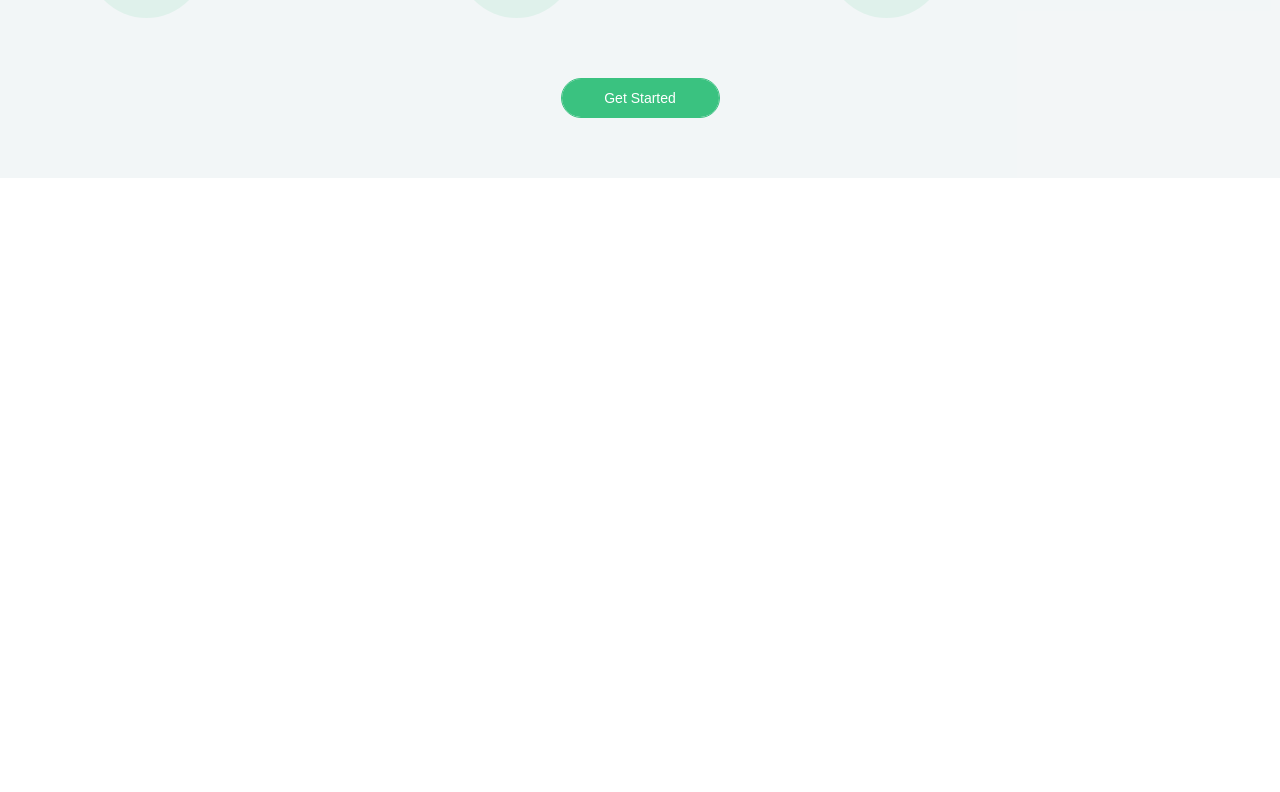
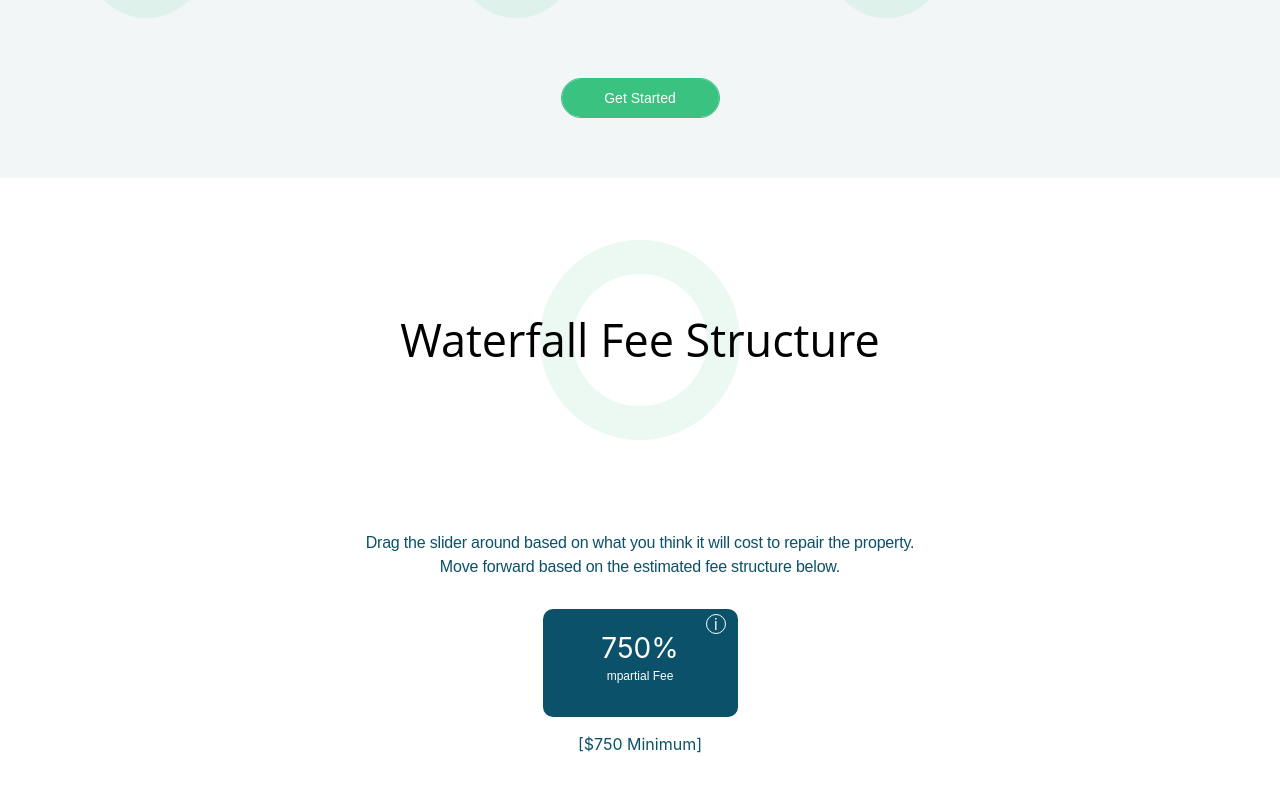
Before and after one commit to Asim26/mpartial_landing_page, a React (Create React App) app: page / in a window 1280 px wide. Shown: the part 1768-2560 px from the top of the page. Before the commit the page ends 1946 px from the top, so only its background shows below. Built offline with nearby package versions, Linux system fonts and the light colour scheme.

Commit message:
c4Howitworks

```diff
--- a/src/components/Main.css
+++ b/src/components/Main.css
@@ -228,3 +228,118 @@
 }
 
 /* -------------------------------------------------- */
+
+
+
+
+
+
+
+/* -------------------------------------------------- */
+
+#Fee-Structure {
+  background-color: rgb(255, 255, 255);
+  justify-content: center;
+  text-align: center;
+  color: rgb(10, 81, 105);
+  padding-bottom: 20px;
+}
+
+#Fee-Structure h1 {
+  text-align: center;
+  background-position: 50%;
+  padding: 12%;
+}
+
+#Fee-Structure .section_title_text {
+  font-family: 'Open Sans', sans-serif;
+  text-align: center;
+  font-weight: 500;
+  font-size: 45px;
+  line-height: 58px;
+  letter-spacing: 0;
+  color: #000;
+  opacity: 1;
+  background-size: 200px 200px;
+  background-repeat: no-repeat;
+  /* background-image: url("/images/background.png"); */
+}
+
+
+.section_title_description {
+	font-family: 'Raleway', sans-serif;
+  	display: block;
+  	letter-spacing: -.19px;
+  	opacity: 1;
+  	padding-top: 20px;
+}
+
+css-ulgnwk-WaterFall {
+  max-width: 620px;
+  margin: 0px auto;
+  text-align: center;
+  font-size: 14px;
+  color: rgb(10, 81, 105);
+}
+
+.section_title_description {
+font-family: 'Raleway', sans-serif;
+  display: block;
+  letter-spacing: -.19px;
+  opacity: 1;
+  padding-top: 20px;
+}
+
+.partial_fee_btn {
+width: 195px;
+height: 108px;
+margin: 30px auto 15px;
+padding: 25px 0;
+text-align: center;
+background: #0a5169;
+border-radius: 10px;
+position: relative;
+}
+
+.partial_fee_btn label {
+font-size: 28px;
+margin: 0;
+font-weight: 400;
+display: block;
+color: #fff;
+line-height: 28px;
+}
+
+.partial_fee_btn span {
+font-size: 12px;
+color: #fff;
+font-weight: 400;
+font-family: 'Raleway', sans-serif;
+}
+
+.partial_fee_btn .info_popup {
+position: absolute;
+right: 6%;
+top: 5%;
+font-size: 15px;
+color: #fff;
+font-style: normal;
+border-radius: 50%;
+border: 1px solid #fff;
+width: 20px;
+height: 20px;
+line-height: 19px;
+cursor: pointer;
+}
+
+.waterfall_info_text {
+text-align: center;
+color: rgb(10, 81, 105);
+font-weight: 400;
+}
+
+
+
+
+
+/*----------------------------*/
--- a/src/components/Main.js
+++ b/src/components/Main.js
@@ -112,6 +112,59 @@ function Main() {
 
 
 
+
+
+
+
+
+
+
+     {/* Fee Structure Section Start */}
+
+     <section id="Fee-Structure">
+        <div className="container">
+
+          <div className="row">
+            <div className="col">
+              <h1 className="section_title_text" style={{backgroundImage: 'url(images/background.png)'}}> Waterfall Fee Structure </h1>
+
+
+              <p className="section_title_description css-ulgnwk-WaterFall">Drag the slider around based on what you think it will cost to repair the property. <br />
+                Move forward based on the estimated fee structure below.
+              </p>
+              <div className="partial_fee_btn">
+                    <i className="info_popup" data-toggle="popover" data-placement="top" data-content="Fee Structure Example: An estimate grand total of $100k will result in a fee of $7,360. The $750 deposit will be collected upon submission and applied toward the overarching fee."> i </i>
+                    <div id="partialFee">
+                        <label> 750% </label>
+                    </div>
+                    <span> mpartial Fee </span>
+                </div>
+
+                <p className="waterfall_info_text"> [$750 Minimum] </p>
+
+
+
+            </div>
+          </div>
+        </div>
+      </section>
+
+      {/* Fee Structure Section End */}
+
+
+
+
+
+
+
+
+
+
+
+
+
+
+
     </div>
   );
 }
```
Also changed, not shown: 1 other file (tests, documents, lock files or other folders).
